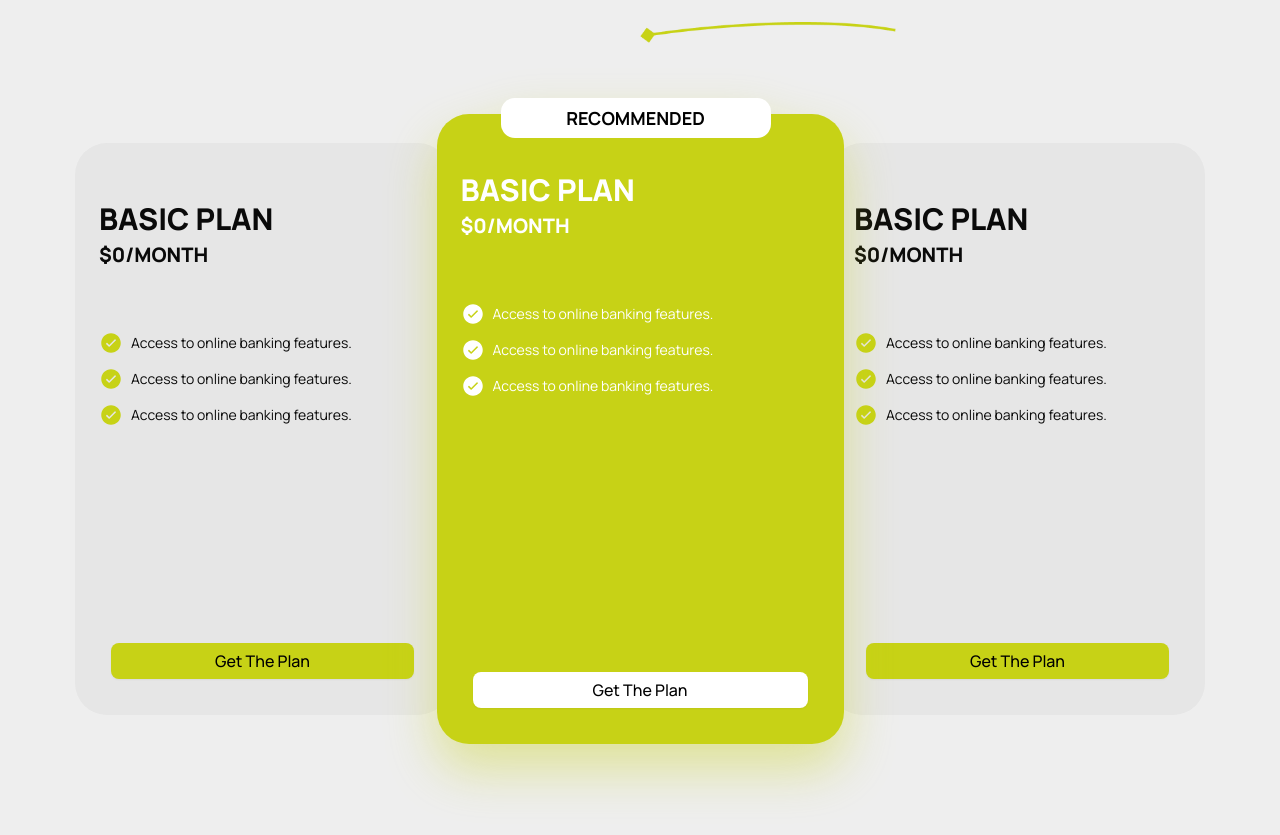
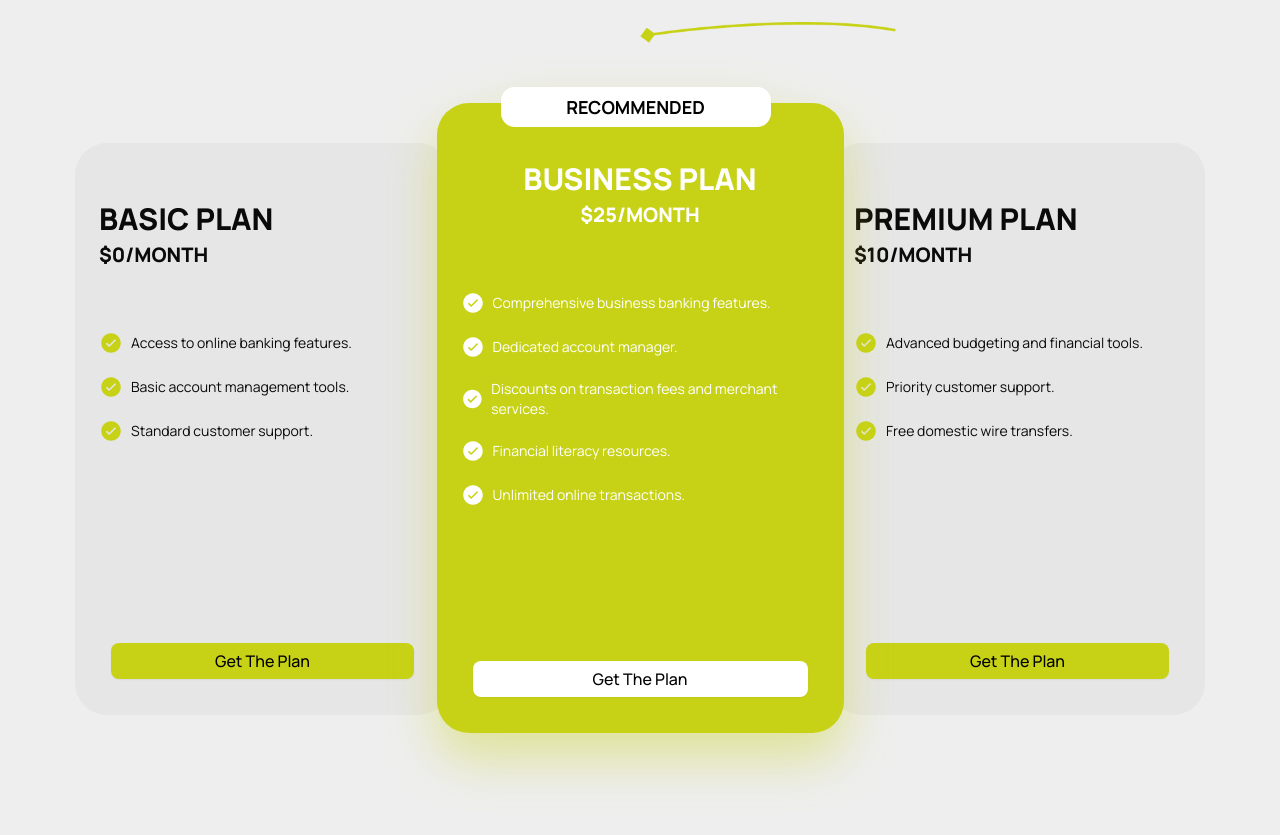
Before and after one commit to Maryammuhammadafzal/Banking_Landing_Page, a Next.js app: page / in a window 1280 px wide. Shown: the part 3090-3925 px from the top of the page. Built offline with nearby package versions, Linux system fonts and the light colour scheme.

Commit message:
completed

```diff
--- a/app/Pricing/Page.jsx
+++ b/app/Pricing/Page.jsx
@@ -9,7 +9,7 @@ import { Button } from "@/components/ui/button";
 const PricingPage = () => {
   return (
     <div className="w-full h-auto flex justify-center md:pt-20 pt-10  items-center">
-      <div className="w-[90%] h-auto flex flex-col items-center gap-5">
+      <div className="lg:w-[90%] w-full lg:px-0 px-3 h-auto flex flex-col items-center gap-5">
         <div className=" w-fit  h-auto flex flex-col gap-3 justify-center items-end">
           <h1 className="font-extrabold xl:text-6xl md:text-5xl max-w-3xl lg:pr-14 sm:text-5xl xs:text-4xl text-3xl 2xl:text-[64px] 2xl:leading-24 lg:leading-18 sm:leading-14 leading-10  uppercase">
             Pricing Plans
@@ -23,26 +23,26 @@ const PricingPage = () => {
           />
         </div>
 
-        <div className="w-full flex justify-center items-center gap-95 py-20  h-auto relative">
-          <div className="1 w-[375px] h-[572px] bg-[#E6E6E6] rounded-4xl py-6 px-6 flex flex-col relative items-center justify-between">
+        <div className="w-full flex md:flex-row flex-col justify-center items-center lg:gap-95 md:gap-75 gap-15 py-20  h-auto relative">
+          <div className="1 w-[375px] h-[572px] bg-[#E6E6E6] max-sm:w-full rounded-4xl py-6 lg:px-6 md:px-3 px-6 flex flex-col relative items-center justify-between">
             <div className="w-full h-auto flex flex-col gap-6">
                 <div className="w-full h-auto flex flex-col gap-3 py-10 ">
-              <h3 className="uppercase font-extrabold text-3xl leading-6">Basic plan</h3>
-              <h5 className="uppercase font-extrabold text-xl leading-6">$0/month</h5>
+              <h3 className="uppercase font-extrabold lg:text-3xl text-2xl leading-6">Basic plan</h3>
+              <h5 className="uppercase font-extrabold lg:text-xl text-lg leading-6">$0/month</h5>
             </div>
 
-            <ul className="flex w-full h-auto flex-col gap-3">
+            <ul className="flex w-full h-auto flex-col gap-5">
               <li className="flex gap-2 items-center text-sm">
                 <IoIosCheckmarkCircle className="text-[#C7D216] text-2xl" />{" "}
                 Access to online banking features.
               </li>
               <li className="flex gap-2 items-center text-sm">
                 <IoIosCheckmarkCircle className="text-[#C7D216] text-2xl" />{" "}
-                Access to online banking features.
+                Basic account management tools.
               </li>
               <li className="flex gap-2 items-center text-sm">
                 <IoIosCheckmarkCircle className="text-[#C7D216] text-2xl" />{" "}
-                Access to online banking features.
+                Standard customer support.
               </li>
             </ul>
             </div>
@@ -51,26 +51,34 @@ const PricingPage = () => {
                 <Button className='bg-[#C7D216] w-full text-base text-black'>Get The Plan</Button>
             </div>
           </div>
-          <div className="2 w-[407px] absolute drop-shadow-2xl drop-shadow-[#C7D216]/40 z-20 h-[630px] text-white bg-[#C7D216] rounded-4xl py-6 px-6 flex flex-col  items-center justify-between">
+          <div className="2 lg:w-[407px] md:w-[320px] max-sm:w-full top-10 md:absolute drop-shadow-2xl drop-shadow-[#C7D216]/40 z-20 h-[630px] text-white bg-[#C7D216] rounded-4xl py-6 px-6 flex flex-col  items-center justify-between">
             <div className="w-full h-full flex flex-col gap-6 relative">
-                <div className="absolute -top-10 left-10 bg-white w-[270px] h-[40px] flex justify-center items-center rounded-xl text-lg uppercase text-black font-bold">Recommended</div>
-                <div className="w-full h-auto flex flex-col gap-3 py-10 ">
-              <h3 className="uppercase font-extrabold text-3xl leading-6">Basic plan</h3>
-              <h5 className="uppercase font-extrabold text-xl leading-6">$0/month</h5>
+                <div className="absolute -top-10 left-10 max-sm:left-[10%] max-sm:w-[80%] bg-white lg:w-[270px] md:w-[220px] w-[300px] h-[40px] flex justify-center items-center rounded-xl text-lg uppercase text-black font-bold">Recommended</div>
+                <div className="w-full h-auto flex flex-col gap-3 justify-center text-center items-center py-10 ">
+              <h3 className="uppercase font-extrabold text-3xl leading-6">Business Plan</h3>
+              <h5 className="uppercase font-extrabold text-xl leading-6">$25/month</h5>
             </div>
 
-            <ul className="flex w-full h-auto flex-col gap-3">
+            <ul className="flex w-full h-auto flex-col gap-5">
               <li className="flex gap-2 items-center text-sm">
                 <IoIosCheckmarkCircle className="text-white text-2xl" />{" "}
-                Access to online banking features.
+                Comprehensive business banking features.
               </li>
               <li className="flex gap-2 items-center text-sm">
                 <IoIosCheckmarkCircle className="text-white text-2xl" />{" "}
-                Access to online banking features.
+               Dedicated account manager.
               </li>
               <li className="flex gap-2 items-center text-sm">
                 <IoIosCheckmarkCircle className="text-white text-2xl" />{" "}
-                Access to online banking features.
+                Discounts on transaction fees and merchant services.
+              </li>
+              <li className="flex gap-2 items-center text-sm">
+                <IoIosCheckmarkCircle className="text-white text-2xl" />{" "}
+                Financial literacy resources.
+              </li>
+              <li className="flex gap-2 items-center text-sm">
+                <IoIosCheckmarkCircle className="text-white text-2xl" />{" "}
+                Unlimited online transactions.
               </li>
             </ul>
             </div>
@@ -79,25 +87,25 @@ const PricingPage = () => {
                 <Button className='bg-white text-black w-full text-base'>Get The Plan</Button>
             </div>
           </div>
-          <div className="1 w-[375px] h-[572px] bg-[#E6E6E6] rounded-4xl py-6 px-6 flex flex-col relative items-center justify-between">
+          <div className="3 w-[375px] h-[572px] max-sm:w-full bg-[#E6E6E6] rounded-4xl py-6 lg:px-6 md:px-3 px-6 flex flex-col relative items-center justify-between">
             <div className="w-full h-auto flex flex-col gap-6">
                 <div className="w-full h-auto flex flex-col gap-3 py-10 ">
-              <h3 className="uppercase font-extrabold text-3xl leading-6">Basic plan</h3>
-              <h5 className="uppercase font-extrabold text-xl leading-6">$0/month</h5>
+              <h3 className="uppercase font-extrabold lg:text-3xl text-2xl leading-6">Premium Plan</h3>
+              <h5 className="uppercase font-extrabold lg:text-xl text-lg leading-6">$10/month</h5>
             </div>
 
-            <ul className="flex w-full h-auto flex-col gap-3">
+            <ul className="flex w-full h-auto flex-col gap-5">
               <li className="flex gap-2 items-center text-sm">
                 <IoIosCheckmarkCircle className="text-[#C7D216] text-2xl" />{" "}
-                Access to online banking features.
+                Advanced budgeting and financial tools.
               </li>
               <li className="flex gap-2 items-center text-sm">
                 <IoIosCheckmarkCircle className="text-[#C7D216] text-2xl" />{" "}
-                Access to online banking features.
+                Priority customer support.
               </li>
               <li className="flex gap-2 items-center text-sm">
                 <IoIosCheckmarkCircle className="text-[#C7D216] text-2xl" />{" "}
-                Access to online banking features.
+                Free domestic wire transfers.
               </li>
             </ul>
             </div>
```
